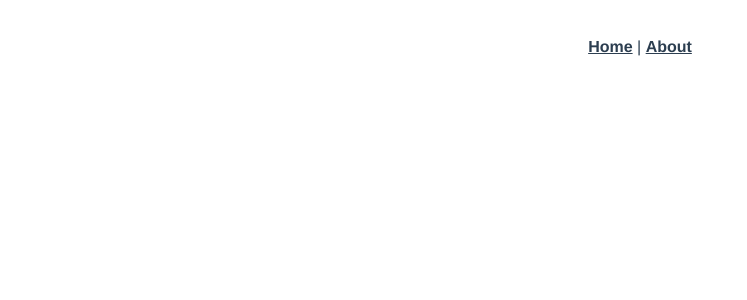
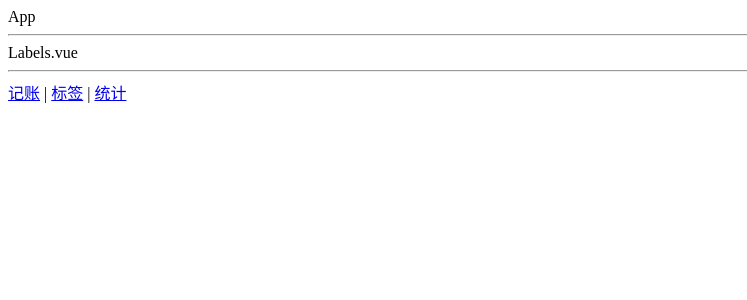
Before and after one commit to xiaoxue423/money, a Vue app: page /#/labels in a window 1280 px wide. Shown: the top 300 px of the page, without its empty margins (0-747 px from the left). Built offline with nearby package versions, Linux system fonts and the light colour scheme.

Commit message:
创建三个页面

```diff
--- a/src/App.vue
+++ b/src/App.vue
@@ -1,32 +1,19 @@
 <template>
-  <div id="app">
-    <div id="nav">
-      <router-link to="/">Home</router-link> |
-      <router-link to="/about">About</router-link>
+  <div>
+   App
+    <hr />
+    <router-view />
+    <hr>
+    <div>
+      <router-link to="/money">记账</router-link>
+      |
+      <router-link to="/labels">标签</router-link>
+      |
+      <router-link to="/statistics">统计</router-link>
     </div>
-    <router-view/>
   </div>
 </template>
 
 <style lang="scss">
-#app {
-  font-family: Avenir, Helvetica, Arial, sans-serif;
-  -webkit-font-smoothing: antialiased;
-  -moz-osx-font-smoothing: grayscale;
-  text-align: center;
-  color: #2c3e50;
-}
 
-#nav {
-  padding: 30px;
-
-  a {
-    font-weight: bold;
-    color: #2c3e50;
-
-    &.router-link-exact-active {
-      color: #42b983;
-    }
-  }
-}
 </style>
--- a/src/router/index.ts
+++ b/src/router/index.ts
@@ -1,22 +1,28 @@
 import Vue from 'vue'
 import VueRouter, { RouteConfig } from 'vue-router'
-import Home from '../views/Home.vue'
+import Money from "@/views/Money.vue";
+import Labels from "@/views/Labels.vue";
+import Statistics from "@/views/Statistics.vue";
 
 Vue.use(VueRouter)
 
 const routes: Array<RouteConfig> = [
   {
     path: '/',
-    name: 'Home',
-    component: Home
+    redirect: '/money',
+    component: Money
   },
   {
-    path: '/about',
-    name: 'About',
-    // route level code-splitting
-    // this generates a separate chunk (about.[hash].js) for this route
-    // which is lazy-loaded when the route is visited.
-    component: () => import(/* webpackChunkName: "about" */ '../views/About.vue')
+    path:'/money',
+    component: Money
+  },
+  {
+    path:'/labels',
+    component: Labels
+  },
+  {
+    path:'/statistics',
+    component: Statistics
   }
 ]
 
--- /dev/null
+++ b/src/views/Labels.vue
@@ -0,0 +1,15 @@
+<template>
+  <div>
+    Labels.vue
+  </div>
+</template>
+
+<script lang="ts">
+export default {
+name: "Labels"
+}
+</script>
+
+<style lang="scss" scoped>
+
+</style>
--- /dev/null
+++ b/src/views/Money.vue
@@ -0,0 +1,13 @@
+<template>
+  <div>Money.vue</div>
+</template>
+
+<script lang="ts">
+export default {
+name: "Money"
+}
+</script>
+
+<style lang="scss" scoped>
+
+</style>
--- /dev/null
+++ b/src/views/Statistics.vue
@@ -0,0 +1,15 @@
+<template>
+  <div>
+    Statistics.vue
+  </div>
+</template>
+
+<script lang="ts">
+export default {
+name: "Statistics"
+}
+</script>
+
+<style lang="scss" scoped>
+
+</style>
```
Also changed, not shown: src/views/About.vue (line endings or trailing spaces).
